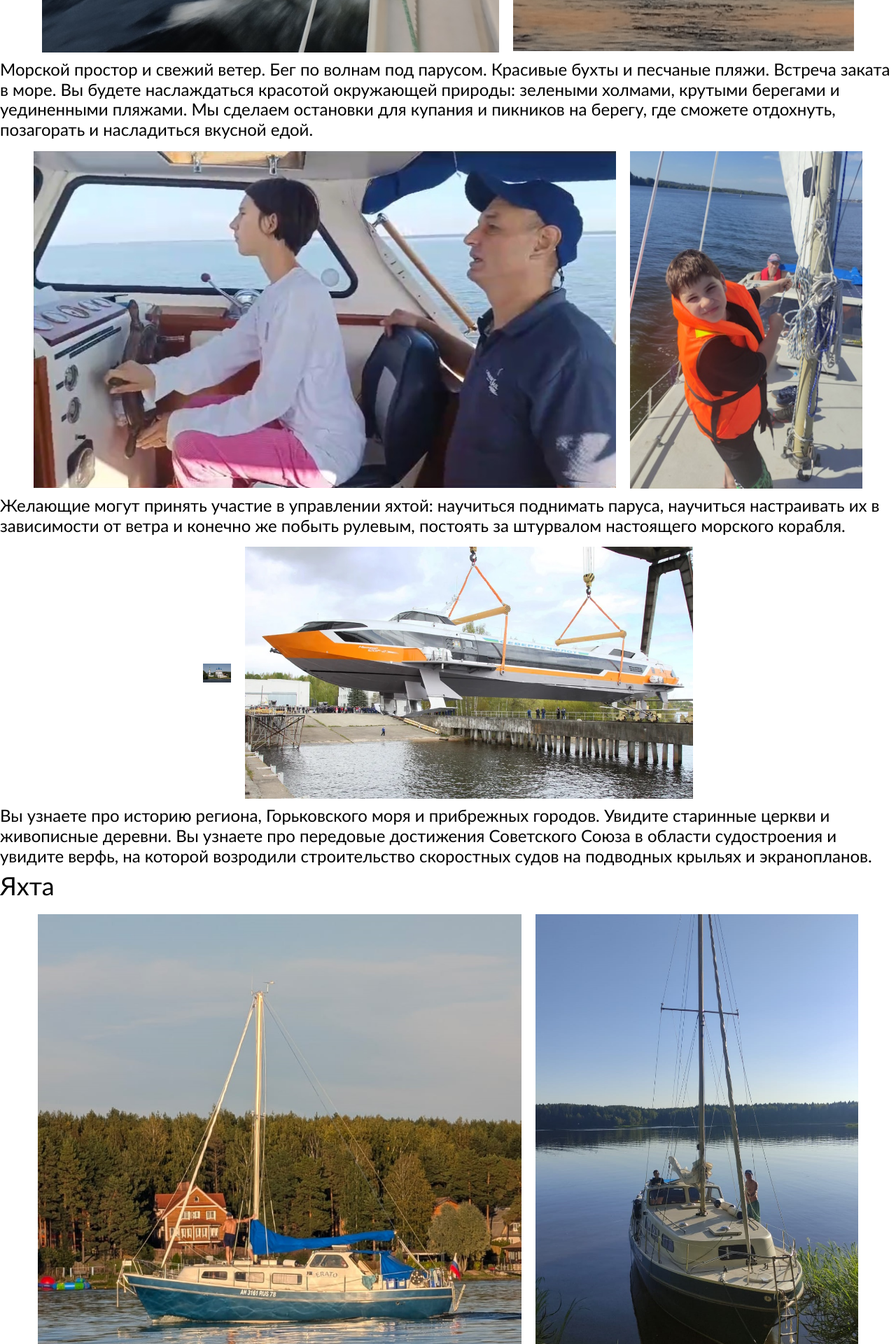
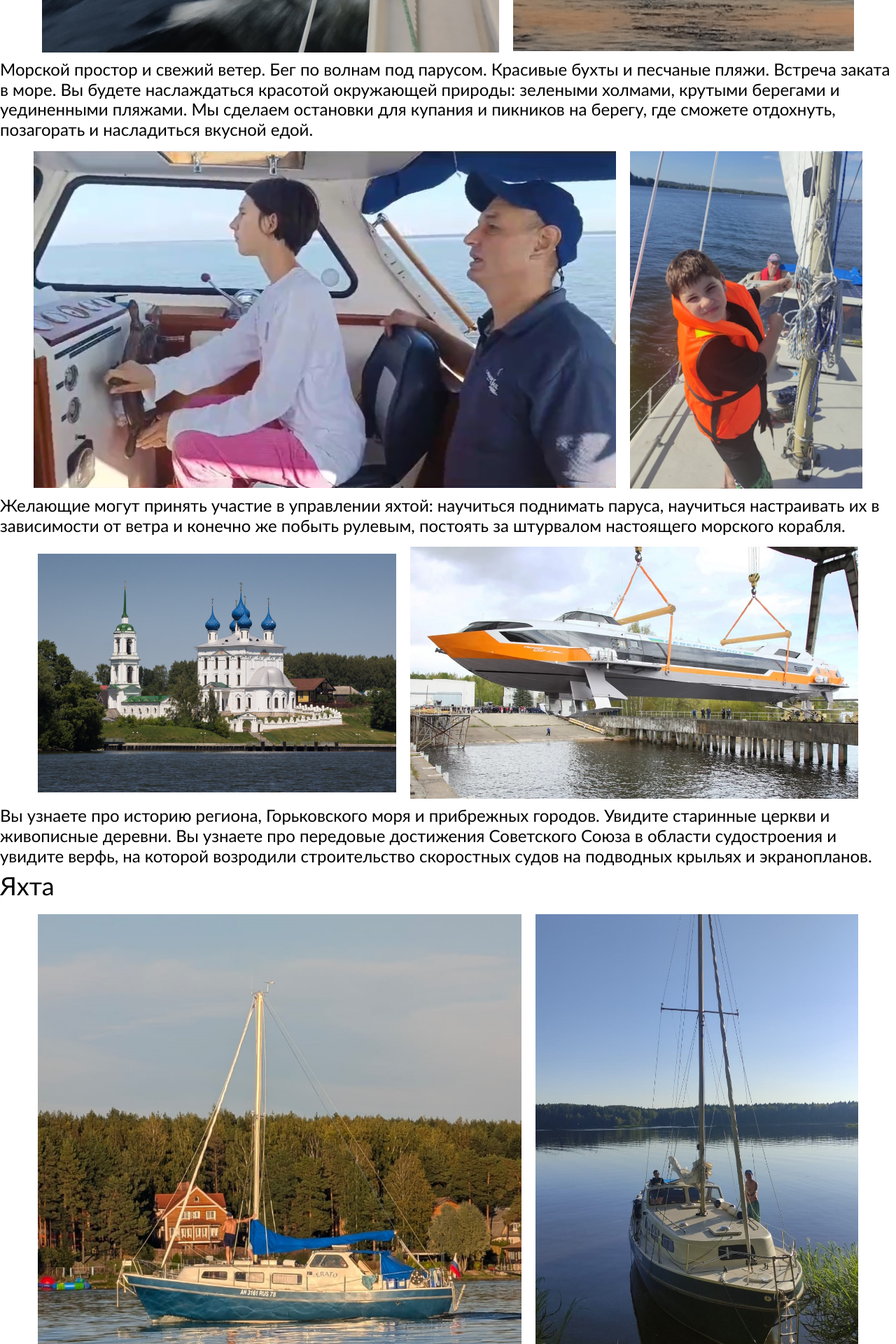
Before and after one commit to CaptainEvgeny/Volga-sail, a Jekyll site: the page built from index.md, in a window 1280 px wide. Shown: the part 924-2844 px from the top of the page at 70% size. Built offline with Jekyll 4.4.1, drawn with Linux system fonts in a browser that asks for light colours.

Commit message:
Update index.md

```diff
--- a/index.md
+++ b/index.md
@@ -23,7 +23,7 @@
 Желающие могут принять участие в управлении яхтой: научиться поднимать паруса, научиться настраивать их в зависимости от ветра и конечно же побыть рулевым, постоять за штурвалом настоящего морского корабля.
 
 <div class="container">
-    <img src="images/Katunki-Church.jpg" alt="Яхта.Парус" width="40">
+    <img src="images/Katunki-Church.jpg" alt="Яхта.Парус" width="40%">
     <img src="images/Verf.jpg" alt="Яхта.Парус" width="50%">
 </div>
 
```
